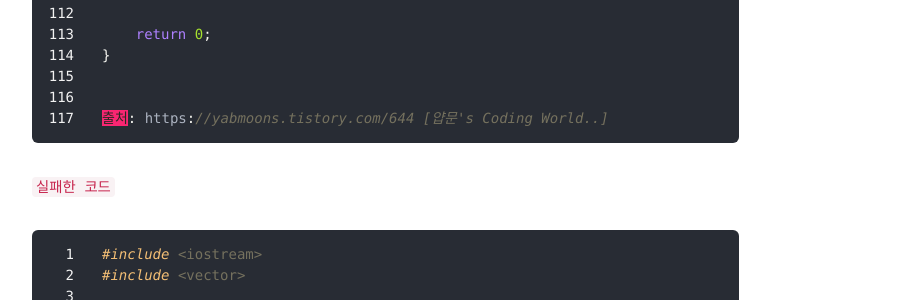
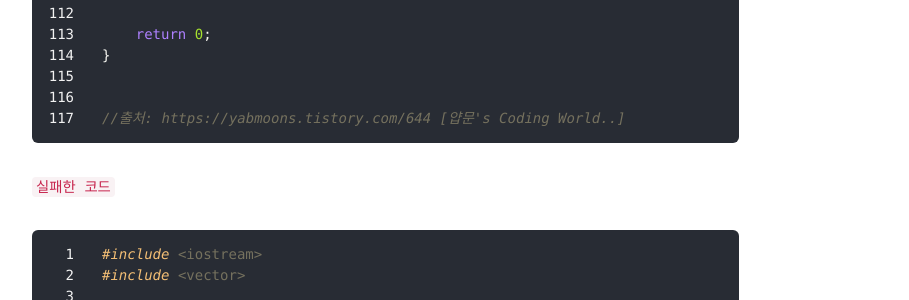
Before and after one commit to scatdelight/scatdelight.github.io, a Jekyll site: the page built from _posts/2021-08-12-BOJ-2618-C++.md, in a window 1280 px wide and 900 px high, scrolled down 3286 px. Shown: the part 150-450 px from the top of the window, without its empty margins (233-1142 px from the left). Built offline with Jekyll 4.4.1, drawn with Linux system fonts in a browser that asks for light colours; nearby versions of some CDN libraries; some web fonts are replaced; comment, search, counter and statistics services are not loaded; some of the changed lines change nothing that is shown.

Commit message:
내용 수정

````diff
--- a/_posts/2021-08-12-BOJ-2618-C++.md
+++ b/_posts/2021-08-12-BOJ-2618-C++.md
@@ -140,7 +140,7 @@ int main(void)
 }
 
 
-출처: https://yabmoons.tistory.com/644 [얍문's Coding World..]
+//출처: https://yabmoons.tistory.com/644 [얍문's Coding World..]
 ```
 
 ``실패한 코드``
````
